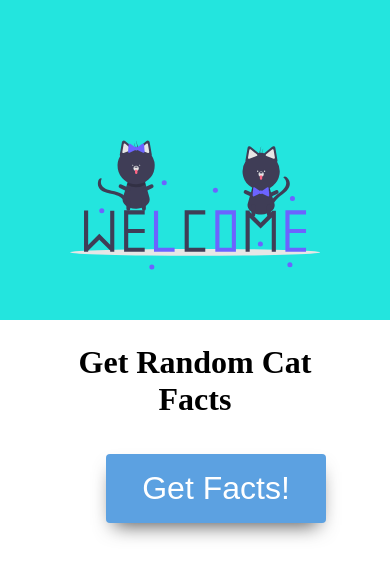
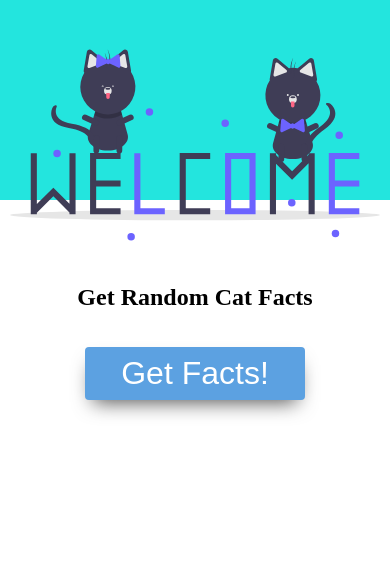
Before and after one commit to yoursvinayy/cat-facts, a plain HTML site: page index.html in a window 390 px wide. Drawn offline with Linux system fonts and the light colour scheme.

Commit message:
Update index.css

```diff
--- a/index.css
+++ b/index.css
@@ -70,3 +70,16 @@ button {
   span1{
     color: rgb(162, 10, 200);
   }
+@media screen and (max-width: 600px) {
+    .div1 {
+        padding: 10px;
+    }
+
+    h1 {
+        font-size: 1.5em;
+    }
+
+    button {
+        padding: 8px 16px;
+    }
+}
```
